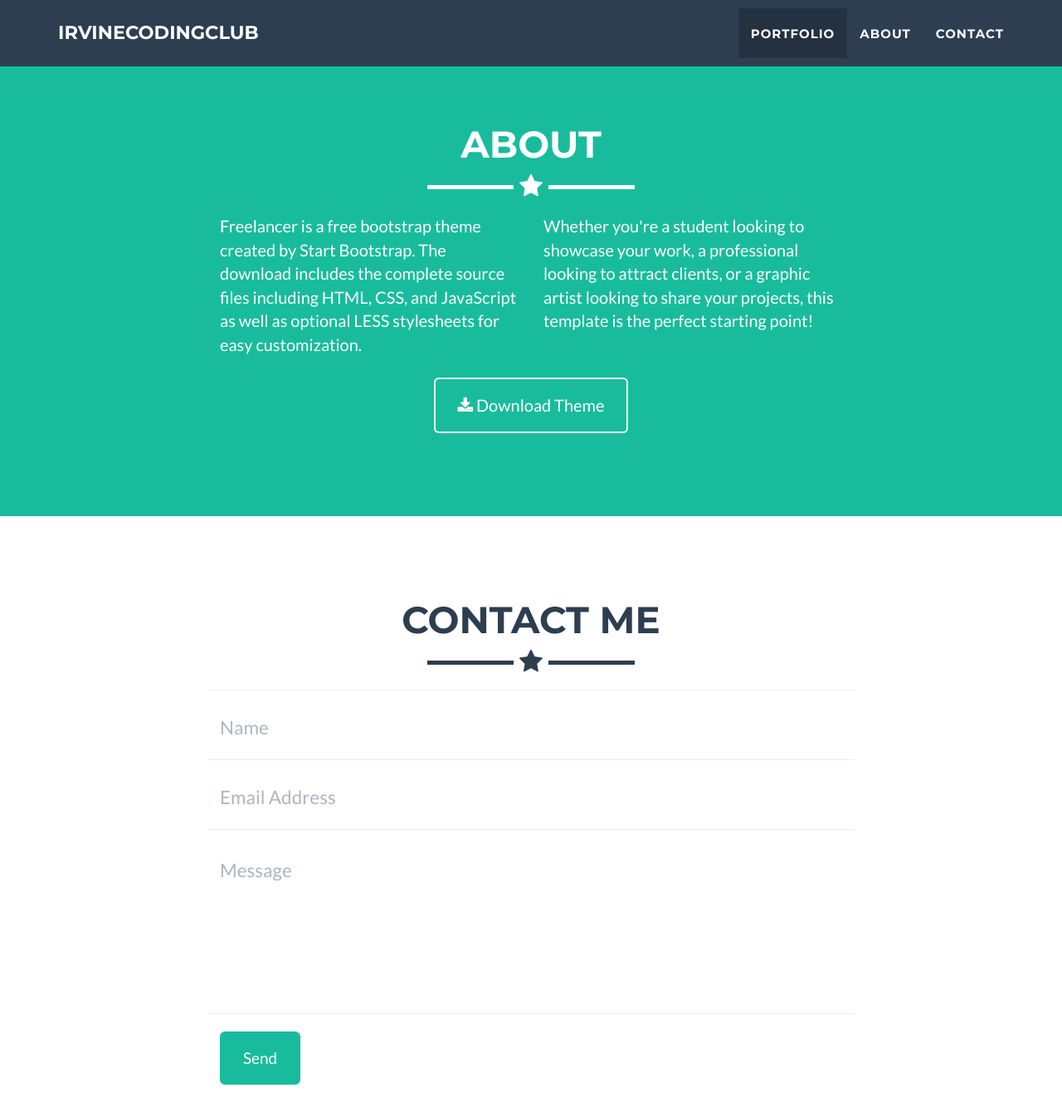
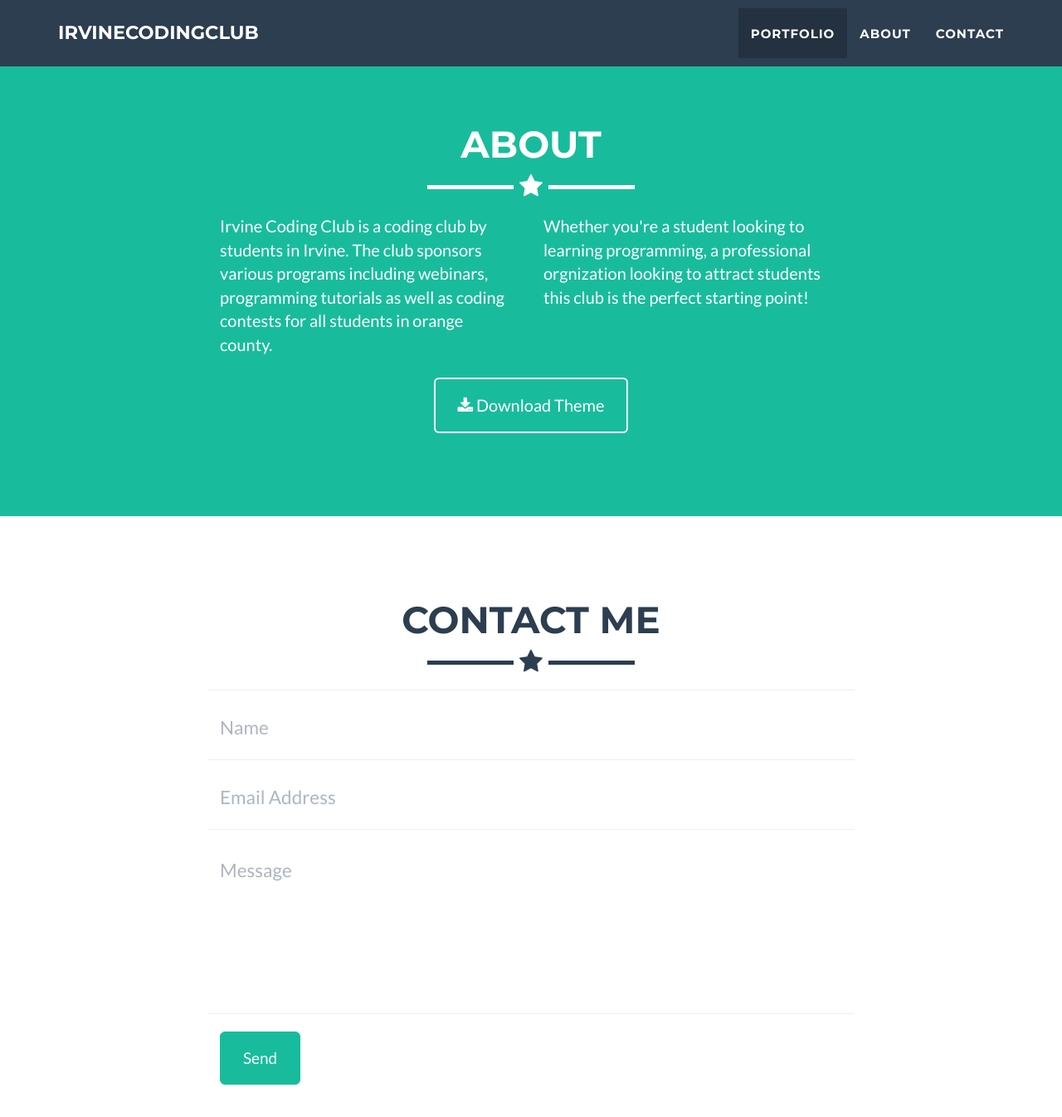
Before and after one commit to DeletedUser-9999/coolcottontail.github.io, a Jekyll site: the page built from _posts/2014-07-18-project-1.markdown, in a window 1280 px wide and 1400 px high, scrolled down 1623 px. Shown: the top 1346 px of the window at 83% size. Built offline with Jekyll 4.4.1, drawn with Linux system fonts in a browser that asks for light colours; some of the changed text lies outside the part shown.

Commit message:
first page

```diff
--- a/_config.yml
+++ b/_config.yml
@@ -3,7 +3,7 @@ title: IrvineCodingClub
 email: melodyyueyu@gmail.com
 url: https://coolcottontail.github.io
 description: "Irvine Coding Club"
-skills: "Coding Fun and Coding"
+skills: "Fun and Coding"
 meta_author: Melody Yu
 
 # Google webmaster tools
@@ -31,23 +31,16 @@ color:
 
 # Footer settings
 footer:
-  copyright: Dr. Henry Jekyll
-  location: Location
-  social: Around the Web
+  copyright: Irvine Coding Club
+  location: Irvine California
   credits: Credits
 
 # Social networks usernames (many more available: google-plus, flickr, dribbble, pinterest, instagram, tumblr, linkedin, etc.)
 social:
   - title: twitter
-    url: http://twitter.com/jekyllrb
+    url: http://twitter.com/irvinecodingclub
   - title: facebook
     url:
-  - title: stack-overflow
-    url: http://stackoverflow.com/questions/tagged/jekyll
-  - title: bitbucket
-    url: http://bitbucket.org/jekyll
-  - title: github
-    url: http://github.com/jekyll
 
 # Postal address (add as many lines as necessary)
 address:
--- a/_includes/about.html
+++ b/_includes/about.html
@@ -9,10 +9,10 @@
             </div>
             <div class="row">
                 <div class="col-lg-4 col-lg-offset-2">
-                    <p>Freelancer is a free bootstrap theme created by Start Bootstrap. The download includes the complete source files including HTML, CSS, and JavaScript as well as optional LESS stylesheets for easy customization.</p>
+                    <p>Irvine Coding Club is a coding club by students in Irvine. The club sponsors various programs including webinars, programming tutorials as well as coding contests for all students in orange county.</p>
                 </div>
                 <div class="col-lg-4">
-                    <p>Whether you're a student looking to showcase your work, a professional looking to attract clients, or a graphic artist looking to share your projects, this template is the perfect starting point! </p>
+                    <p>Whether you're a student looking to learning programming, a professional orgnization looking to attract students this club is the perfect starting point! </p>
                 </div>
                 <div class="col-lg-8 col-lg-offset-2 text-center">
                     <a href="https://github.com/jeromelachaud/freelancer-theme" class="btn btn-lg btn-outline">
```
